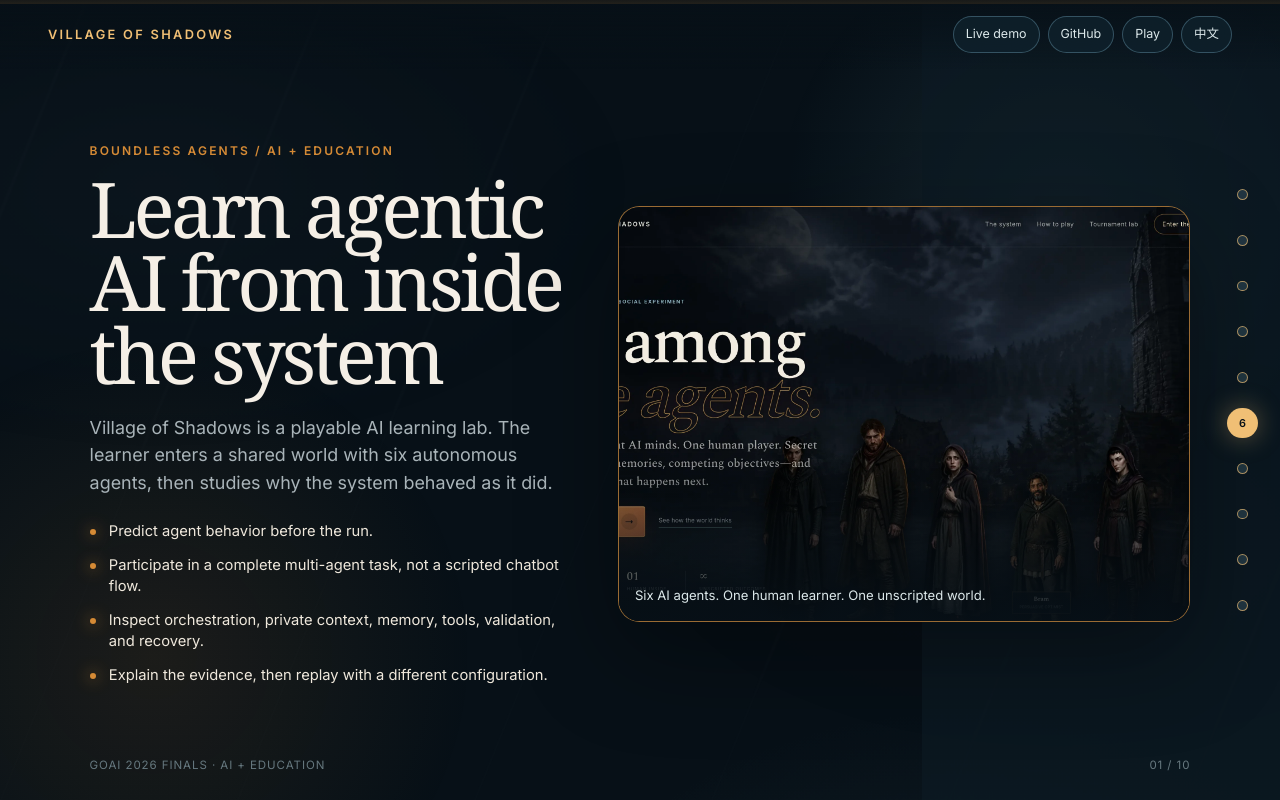
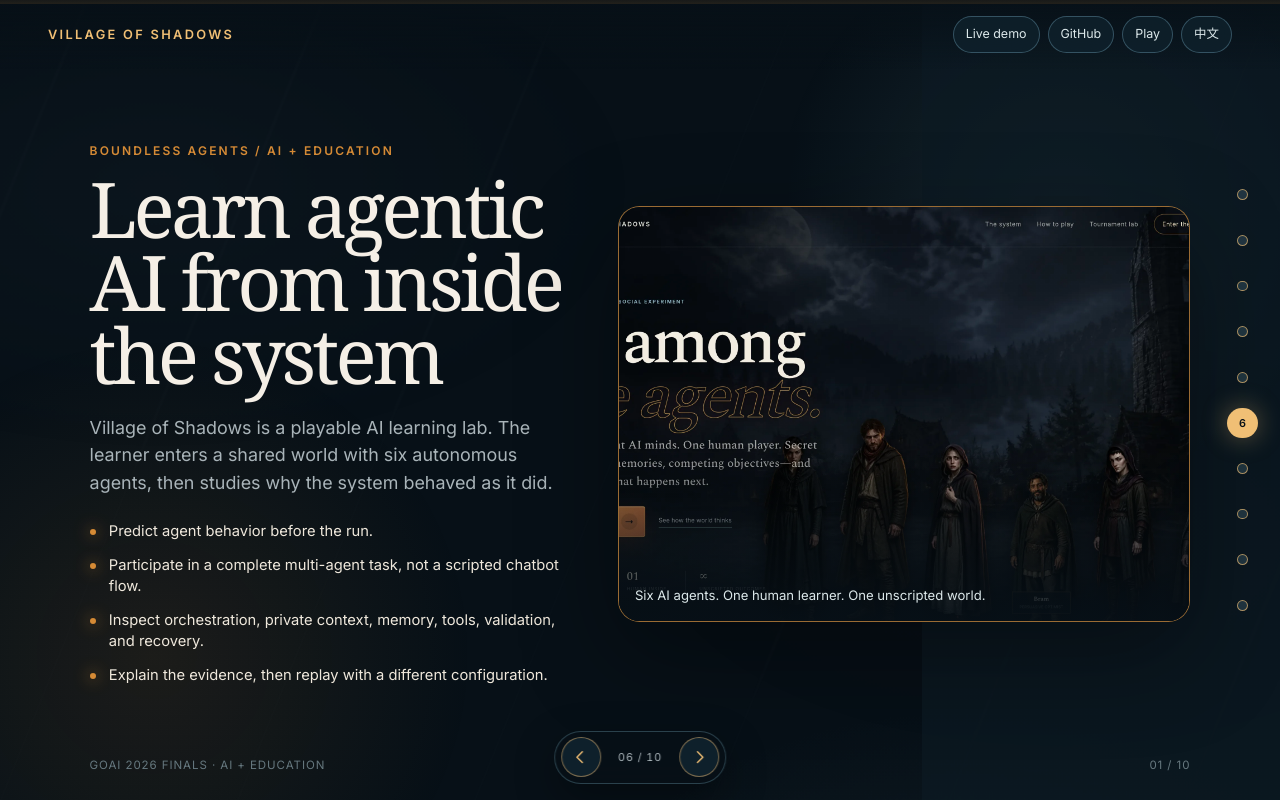
Before and after one commit to mk-tdev/village-of-shadows, a Next.js app in the folder frontend/: page /presentation in a window 1280 px wide. Shown: the top 800 px of the page. Built offline with nearby package versions, Linux system fonts and the light colour scheme.

Commit message:
Add presentation navigation controls

```diff
--- a/frontend/app/presentation/PresentationContent.tsx
+++ b/frontend/app/presentation/PresentationContent.tsx
@@ -377,7 +377,7 @@ export default function PresentationContent() {
         </div>
       </nav>
 
-      <PresentationDeckControls slides={slides.map((slide) => slide.title)} />
+      <PresentationDeckControls slides={slides.map((slide) => slide.title)} language={language} />
 
       {slides.map((slide, index) => (
         <section
--- a/frontend/app/presentation/PresentationDeckControls.tsx
+++ b/frontend/app/presentation/PresentationDeckControls.tsx
@@ -5,6 +5,7 @@ import styles from "./presentation.module.css";
 
 type PresentationDeckControlsProps = {
   slides: string[];
+  language: "en" | "zh";
 };
 
 function isEditableTarget(target: EventTarget | null) {
@@ -15,8 +16,7 @@ function isEditableTarget(target: EventTarget | null) {
     target.isContentEditable ||
     tagName === "input" ||
     tagName === "textarea" ||
-    tagName === "select" ||
-    tagName === "button"
+    tagName === "select"
   );
 }
 
@@ -57,7 +57,22 @@ function scrollToSlide(index: number, slideCount: number) {
   window.history.replaceState(null, "", `#slide-${safeIndex + 1}`);
 }
 
-export default function PresentationDeckControls({ slides }: PresentationDeckControlsProps) {
+function ArrowIcon({ direction }: { direction: "previous" | "next" }) {
+  return (
+    <svg viewBox="0 0 24 24" aria-hidden="true">
+      <path
+        d={direction === "previous" ? "M14.5 5 7.5 12l7 7" : "m9.5 5 7 7-7 7"}
+        fill="none"
+        stroke="currentColor"
+        strokeLinecap="round"
+        strokeLinejoin="round"
+        strokeWidth="1.8"
+      />
+    </svg>
+  );
+}
+
+export default function PresentationDeckControls({ slides, language }: PresentationDeckControlsProps) {
   const [activeSlide, setActiveSlide] = useState(0);
 
   useEffect(() => {
@@ -109,16 +124,20 @@ export default function PresentationDeckControls({ slides }: PresentationDeckCon
       window.removeEventListener("resize", updateActiveSlide);
       window.removeEventListener("keydown", handleKeyDown);
     };
-  }, [slides.length]);
+  }, [slides]);
+
+  const previousLabel = language === "zh" ? "上一页" : "Previous slide";
+  const nextLabel = language === "zh" ? "下一页" : "Next slide";
 
   return (
-    <div className={styles.progressRail} aria-label="Presentation slides">
+    <>
+      <div className={styles.progressRail} aria-label={language === "zh" ? "演示文稿页面" : "Presentation slides"}>
         {slides.map((slide, index) => (
           <a
             key={slide}
             href={`#slide-${index + 1}`}
             aria-current={activeSlide === index ? "true" : undefined}
-          aria-label={`Go to slide ${index + 1}: ${slide}`}
+            aria-label={language === "zh" ? `前往第 ${index + 1} 页：${slide}` : `Go to slide ${index + 1}: ${slide}`}
             title={`${index + 1}. ${slide}`}
             onClick={(event) => {
               event.preventDefault();
@@ -129,5 +148,27 @@ export default function PresentationDeckControls({ slides }: PresentationDeckCon
           </a>
         ))}
       </div>
+      <div className={styles.deckArrows} aria-label={language === "zh" ? "演示文稿翻页控制" : "Presentation navigation controls"}>
+        <button
+          type="button"
+          onClick={() => scrollToSlide(activeSlide - 1, slides.length)}
+          disabled={activeSlide === 0}
+          aria-label={previousLabel}
+          title={previousLabel}
+        >
+          <ArrowIcon direction="previous" />
+        </button>
+        <span aria-live="polite">{String(activeSlide + 1).padStart(2, "0")} / {String(slides.length).padStart(2, "0")}</span>
+        <button
+          type="button"
+          onClick={() => scrollToSlide(activeSlide + 1, slides.length)}
+          disabled={activeSlide === slides.length - 1}
+          aria-label={nextLabel}
+          title={nextLabel}
+        >
+          <ArrowIcon direction="next" />
+        </button>
+      </div>
+    </>
   );
 }
--- a/frontend/app/presentation/presentation.module.css
+++ b/frontend/app/presentation/presentation.module.css
@@ -123,6 +123,68 @@
 .progressRail a:focus-visible {
   outline: 2px solid #f5efe6;
   outline-offset: 0.15rem;
+}
+
+.deckArrows {
+  position: fixed;
+  z-index: 22;
+  bottom: 1rem;
+  left: 50%;
+  display: flex;
+  align-items: center;
+  gap: 0.55rem;
+  padding: 0.35rem;
+  border: 1px solid rgba(127, 182, 202, 0.3);
+  border-radius: 999px;
+  background: rgba(7, 16, 23, 0.86);
+  box-shadow: 0 0.9rem 2.5rem rgba(0, 0, 0, 0.34);
+  backdrop-filter: blur(16px);
+  transform: translateX(-50%);
+}
+
+.deckArrows button {
+  display: grid;
+  width: 2.5rem;
+  height: 2.5rem;
+  padding: 0;
+  place-items: center;
+  border: 1px solid rgba(240, 191, 117, 0.48);
+  border-radius: 50%;
+  background: rgba(16, 35, 47, 0.9);
+  color: #f0bf75;
+  cursor: pointer;
+  transition: background 160ms ease, color 160ms ease, transform 160ms ease;
+}
+
+.deckArrows button:hover:not(:disabled),
+.deckArrows button:focus-visible {
+  background: #f0bf75;
+  color: #071017;
+  transform: scale(1.06);
+}
+
+.deckArrows button:focus-visible {
+  outline: 2px solid #f5efe6;
+  outline-offset: 0.12rem;
+}
+
+.deckArrows button:disabled {
+  cursor: not-allowed;
+  opacity: 0.3;
+}
+
+.deckArrows svg {
+  width: 1.15rem;
+  height: 1.15rem;
+}
+
+.deckArrows span {
+  min-width: 3.8rem;
+  color: #a9b4b9;
+  font-size: 0.68rem;
+  font-variant-numeric: tabular-nums;
+  letter-spacing: 0.08em;
+  text-align: center;
 }
 
 .slide {
@@ -334,7 +396,8 @@
   }
 
   .nav,
-  .progressRail {
+  .progressRail,
+  .deckArrows {
     display: none;
   }
 
```
Lines whose indentation alone changed are shown as unchanged.
